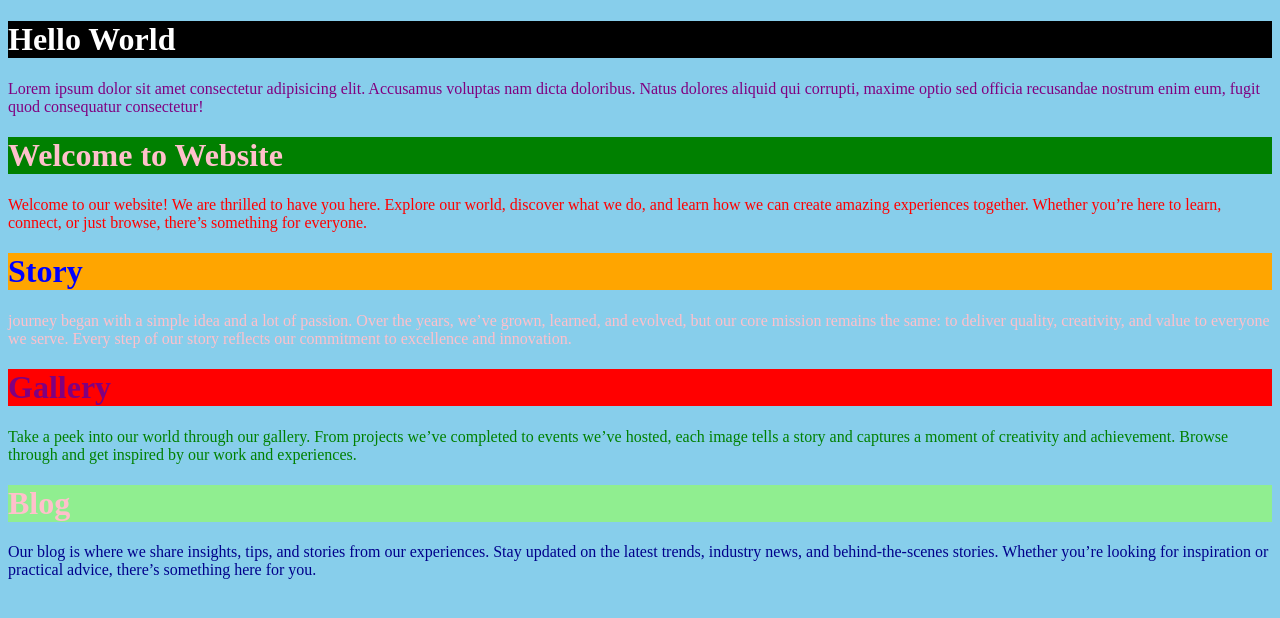
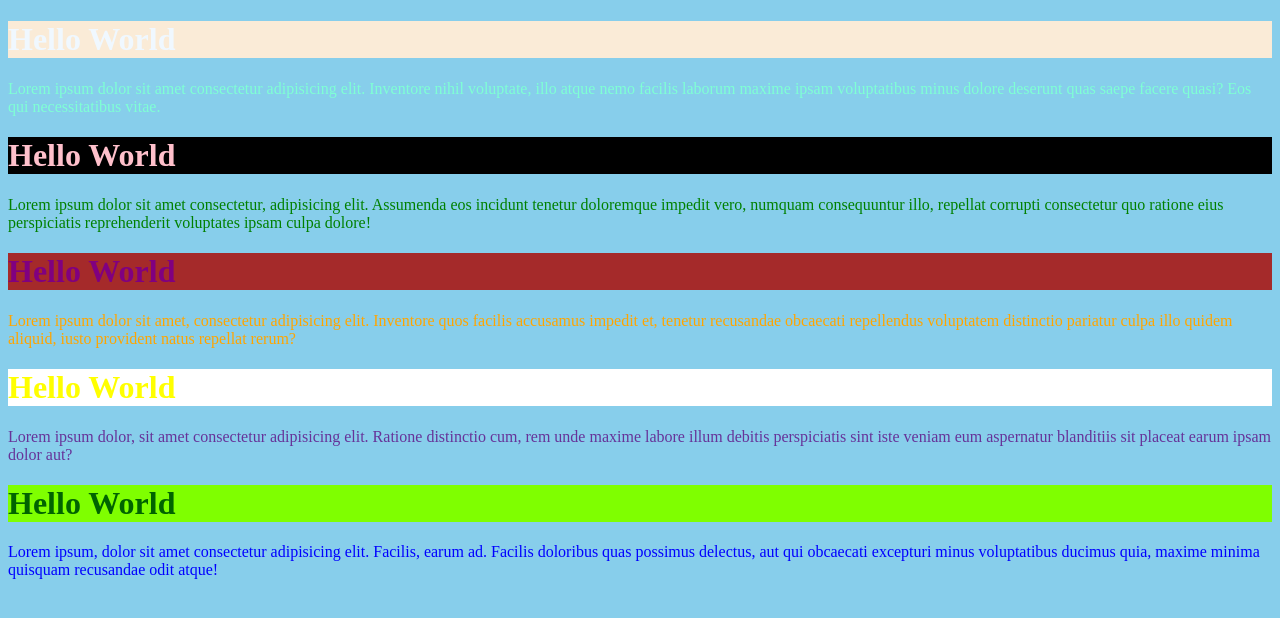
Before and after one commit to Sahana52003/CSS, a plain HTML site: page website.html in a window 1280 px wide. Drawn offline with Linux system fonts and the light colour scheme.

Commit message:
Selector

```diff
--- /dev/null
+++ b/stly.css
@@ -0,0 +1,21 @@
+*{
+    color: yellow;
+    background-color: antiquewhite;
+}
+h1,p{
+    color: blue;
+    text-align: center;
+}
+
+.name{
+    color: chocolate;
+    text-align:center;
+}
+.first{
+    text-align: right;
+    color: gray;
+}
+#unique,p{
+    color: chocolate;
+    text-align:center;
+}
--- /dev/null
+++ b/style.css
@@ -0,0 +1,36 @@
+*{/*Universal Selector*/
+    color: yellow;
+    background-color: antiquewhite;
+}
+h1{/*Element Selector*/
+    color: blue;
+}
+p{
+    background-color: aqua;
+}
+h1,p{
+    color: chartreuse;
+    text-align: right;
+}
+.name{/*class selector*/
+    color: chocolate;
+    text-align:center;
+}
+.name{
+    color: blue;
+}
+.first{
+    color: crimson;
+}
+#_unique,p{
+    color: red;
+    text-align:center;
+    text-align: end;
+    text-align: justify;
+    text-align: right;
+    text-align: left;
+    text-align: inherit;
+    text-align: start;
+    text-align: initial;
+    text-align: unset;
+}/* ID Selector -> It has more priority than others*/
--- a/website.html
+++ b/website.html
@@ -8,14 +8,13 @@
     <link rel="" href="stylesheet.css">
 </head>
 <body style="background-color:skyblue;">
-    <h1 style="color: white;background-color:black">Hello World</h1>
-    <p style="color:purple">Lorem ipsum dolor sit amet consectetur adipisicing elit. Accusamus voluptas nam dicta doloribus. Natus dolores aliquid qui corrupti, maxime optio sed officia recusandae nostrum enim eum, fugit quod consequatur consectetur!</p>
-     <h1 style="color: pink;background-color:green">Welcome to Website</h1>
-    <p style="color:red">Welcome to our website! We are thrilled to have you here. Explore our world, discover what we do, and learn how we can create amazing experiences together. Whether you’re here to learn, connect, or just browse, there’s something for everyone.</p>
-     <h1 style="color: blue;background-color:orange">Story</h1>
-    <p style="color:pink">journey began with a simple idea and a lot of passion. Over the years, we’ve grown, learned, and evolved, but our core mission remains the same: to deliver quality, creativity, and value to everyone we serve. Every step of our story reflects our commitment to excellence and innovation.</p>
-     <h1 style="color: purple;background-color:red">Gallery</h1>
-    <p style="color:green">Take a peek into our world through our gallery. From projects we’ve completed to events we’ve hosted, each image tells a story and captures a moment of creativity and achievement. Browse through and get inspired by our work and experiences.</p>
-     <h1 style="color: pink;background-color:lightgreen">Blog</h1>
-    <p style="color:darkblue">Our blog is where we share insights, tips, and stories from our experiences. Stay updated on the latest trends, industry news, and behind-the-scenes stories. Whether you’re looking for inspiration or practical advice, there’s something here for you.</p>
-</html>
+<h1 style="color: aliceblue; background-color:antiquewhite">Hello World</h1>
+<p style="color: aquamarine;">Lorem ipsum dolor sit amet consectetur adipisicing elit. Inventore nihil voluptate, illo atque nemo facilis laborum maxime ipsam voluptatibus minus dolore deserunt quas saepe facere quasi? Eos qui necessitatibus vitae.</p>
+<h1 style="color: pink;background-color:black">Hello World</h1>
+<p style="color: green;">Lorem ipsum dolor sit amet consectetur, adipisicing elit. Assumenda eos incidunt tenetur doloremque impedit vero, numquam consequuntur illo, repellat corrupti consectetur quo ratione eius perspiciatis reprehenderit voluptates ipsam culpa dolore!</p>
+<h1 style="color: purple;background-color:brown">Hello World</h1>
+<p style="color: orange;">Lorem ipsum dolor sit amet, consectetur adipisicing elit. Inventore quos facilis accusamus impedit et, tenetur recusandae obcaecati repellendus voluptatem distinctio pariatur culpa illo quidem aliquid, iusto provident natus repellat rerum?</p>
+<h1 style="color: yellow; background-color:white">Hello World</h1>
+<p style="color:rebeccapurple">Lorem ipsum dolor, sit amet consectetur adipisicing elit. Ratione distinctio cum, rem unde maxime labore illum debitis perspiciatis sint iste veniam eum aspernatur blanditiis sit placeat earum ipsam dolor aut?</p>
+<h1 style="color: darkgreen;background-color:chartreuse">Hello World</h1>
+<p style="color: blue;">Lorem ipsum, dolor sit amet consectetur adipisicing elit. Facilis, earum ad. Facilis doloribus quas possimus delectus, aut qui obcaecati excepturi minus voluptatibus ducimus quia, maxime minima quisquam recusandae odit atque!</p>
```
Also changed, not shown: ind.htm (added, +16 -0 lines), index.html (+2 -2 lines), page.html (added, +21 -0 lines).
